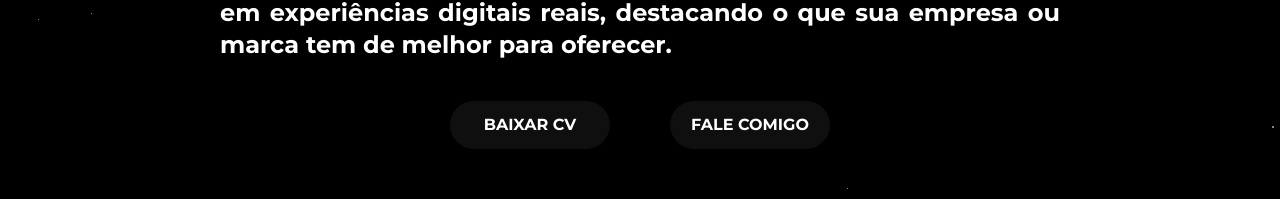
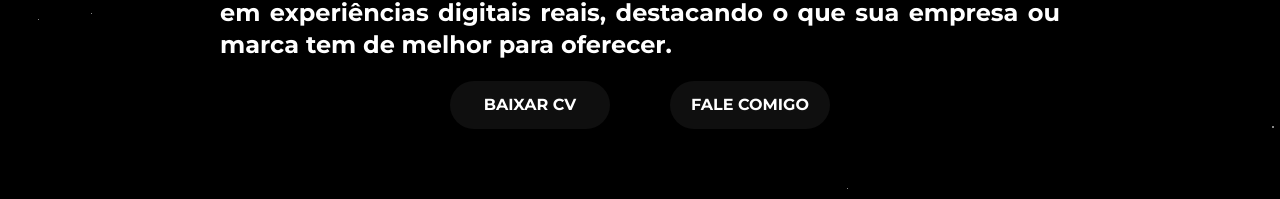
Before and after one commit to LeonardoAtaides/MyPortifolio, a Next.js app in the folder my-portifolio/: page / in a window 1280 px wide. Shown: the part 283-482 px from the top of the page. Built offline with nearby package versions, Linux system fonts and the light colour scheme.

Commit message:
Update presentation.tsx

```diff
--- a/my-portifolio/app/components/presentation.tsx
+++ b/my-portifolio/app/components/presentation.tsx
@@ -32,7 +32,7 @@ export default function Presentation() {
         </p>
       </div>
 
-      <div className="flex justify-center gap-10 sm:gap-12 md:gap-14 lg:gap-15 sm:mt-10 items-center">
+      <div className="flex justify-center gap-10 sm:gap-12 md:gap-14 lg:gap-15 sm:mt-10 md:mt-5 items-center">
         <a
           href="/cv-leonardo-ataides.pdf"
           download
```
